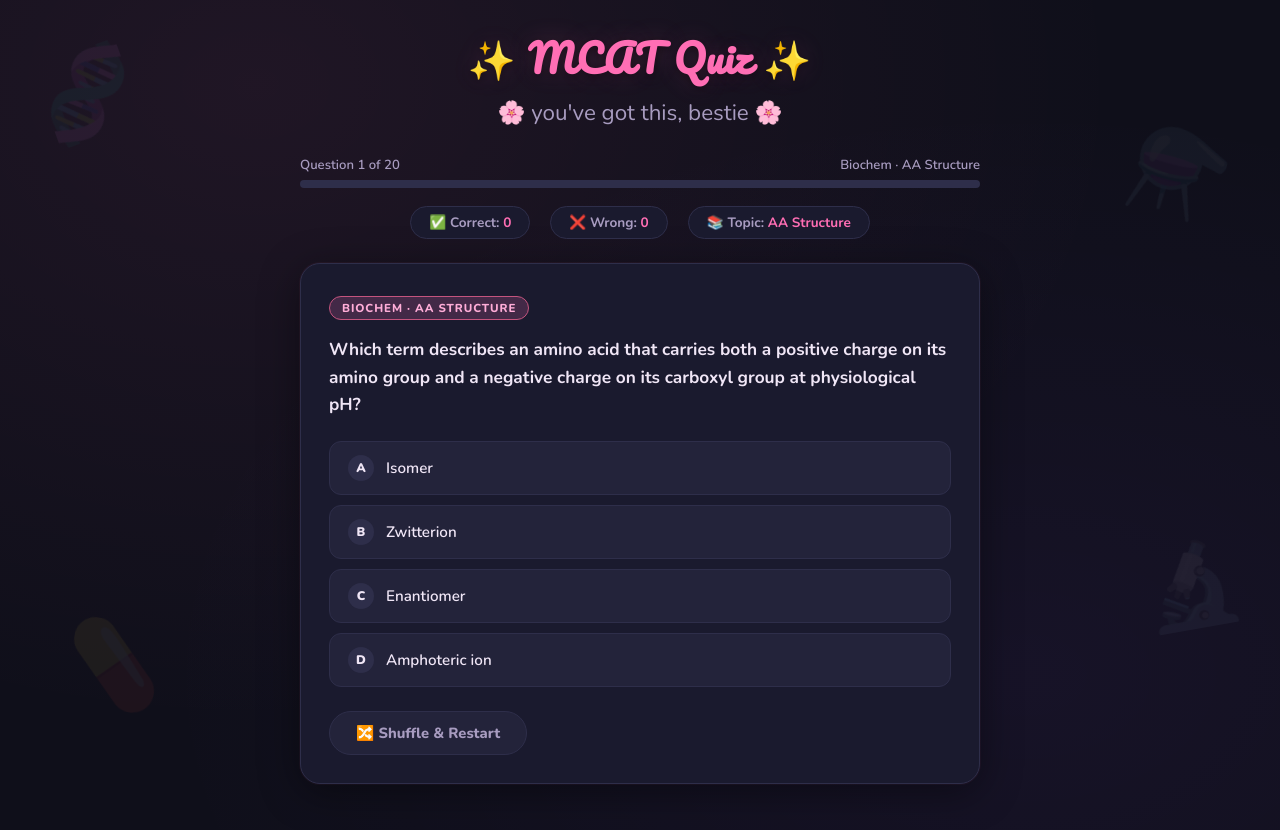
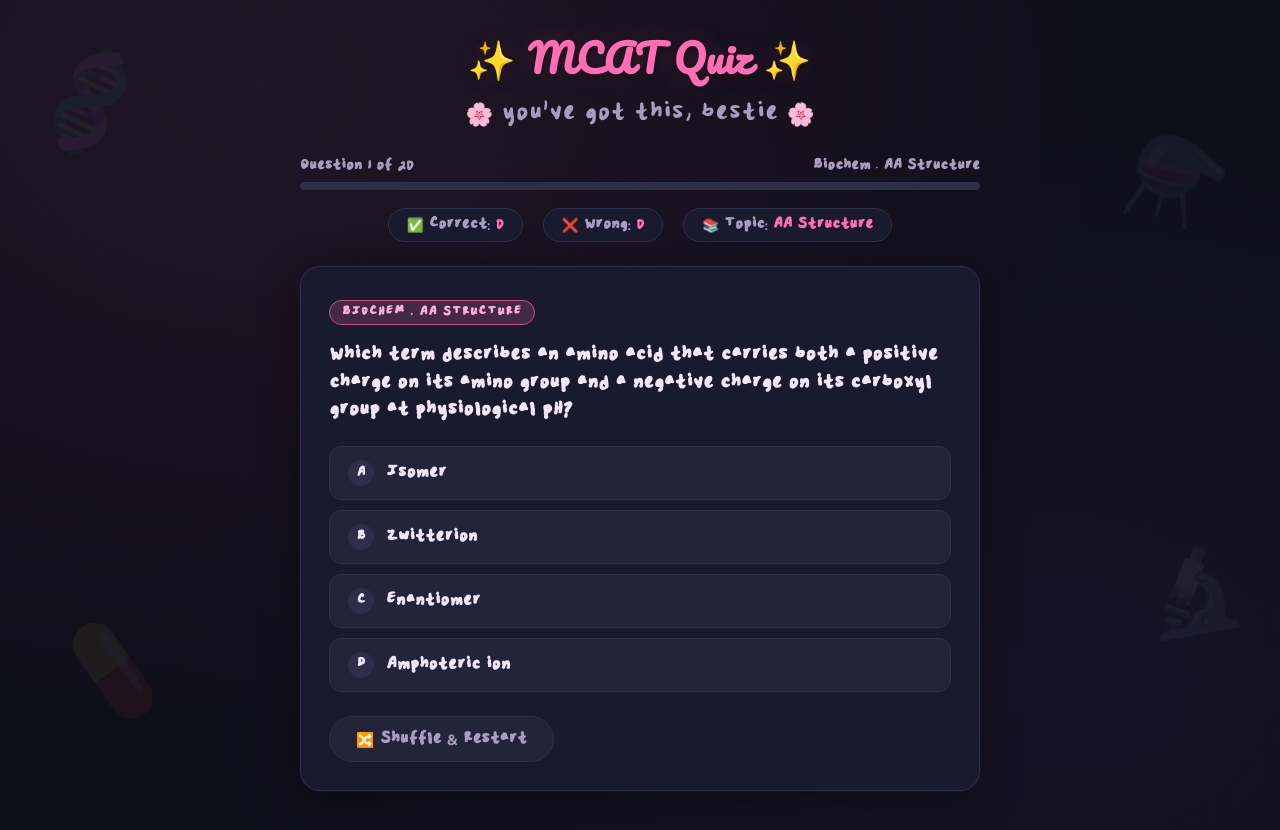
Before and after one commit to alexarnal/website, a plain HTML site: page mcat/index.html in a window 1280 px wide. Drawn offline with nearby package versions, Linux system fonts and the light colour scheme.

Commit message:
feat: add Saralis custom handwriting font to MCAT quiz
Integrates wife's handwriting as a custom TTF font (generated via Calligraphr)
into the quiz UI. Replaces Nunito as the primary body font with Saralis as
first-choice and Nunito as fallback. Size-adjust set to 150% to match
visual weight of the original font.

Co-Authored-By: Claude Sonnet 4.6 <noreply@anthropic.com>

```diff
--- a/mcat/index.html
+++ b/mcat/index.html
@@ -6,6 +6,14 @@
   <title>✨ MCAT Study Quiz ✨</title>
   <style>
     @import url('https://fonts.googleapis.com/css2?family=Nunito:wght@400;600;700;800;900&family=Pacifico&display=swap');
+
+    @font-face {
+      font-family: 'Saralis';
+      src: url('Saralis-Regular.ttf') format('truetype');
+      font-weight: normal;
+      font-style: normal;
+      size-adjust: 150%;
+    }
 
     :root {
       --bg:        #0f0f1a;
@@ -28,7 +36,7 @@
     body {
       background: var(--bg);
       color: var(--text);
-      font-family: 'Nunito', sans-serif;
+      font-family: 'Saralis', 'Nunito', sans-serif;
       min-height: 100vh;
       display: flex;
       flex-direction: column;
@@ -153,7 +161,7 @@
       padding: 13px 18px;
       text-align: left;
       cursor: pointer;
-      font-family: 'Nunito', sans-serif;
+      font-family: 'Saralis', 'Nunito', sans-serif;
       font-size: 0.95rem;
       font-weight: 600;
       color: var(--text);
@@ -220,7 +228,7 @@
       padding: 11px 26px;
       border-radius: 50px;
       border: none;
-      font-family: 'Nunito', sans-serif;
+      font-family: 'Saralis', 'Nunito', sans-serif;
       font-size: 0.92rem;
       font-weight: 800;
       cursor: pointer;
```
Also changed, not shown: mcat/Saralis-Regular.ttf (added).
